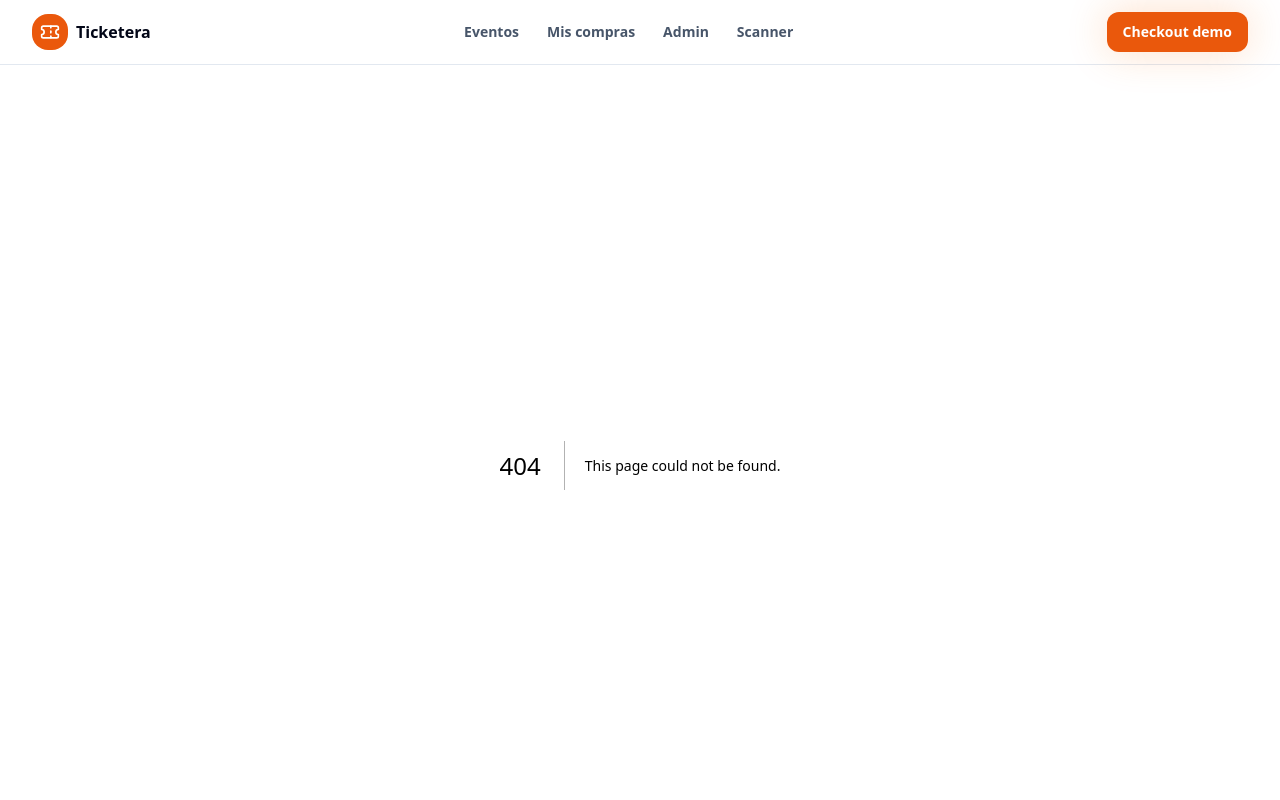
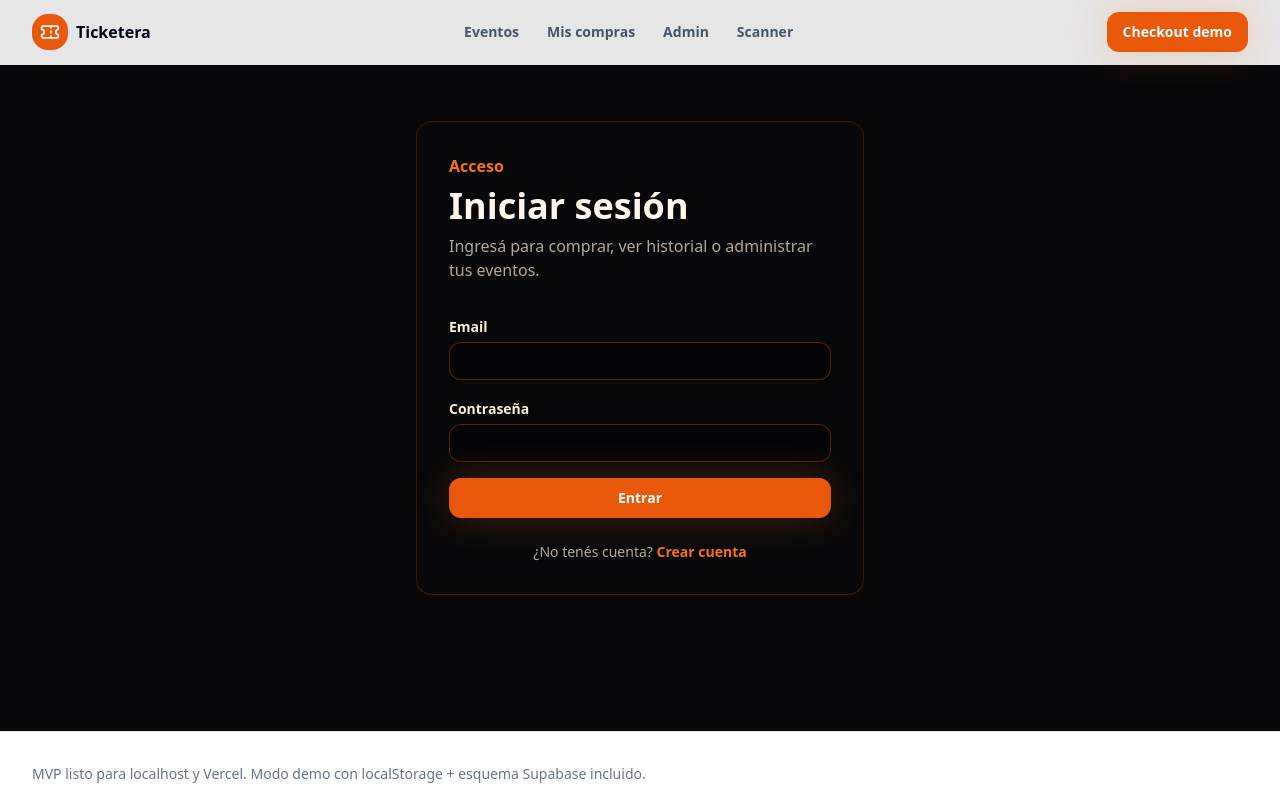
Before and after one commit to tatofa/tiketera, a Next.js app: page /auth/login in a window 1280 px wide. Before the commit this address had no page. Shown: the top 800 px of the page. Built offline with nearby package versions, Linux system fonts and the light colour scheme.

Commit message:
Add real Supabase login page

```diff
--- /dev/null
+++ b/app/auth/login/page.tsx
@@ -0,0 +1,23 @@
+'use client';
+
+import Link from 'next/link';
+import { useRouter } from 'next/navigation';
+import { useState } from 'react';
+import { createBrowserSupabaseClient } from '@/lib/supabase';
+
+export default function LoginPage(){
+ const router=useRouter();
+ const [email,setEmail]=useState('');
+ const [password,setPassword]=useState('');
+ const [error,setError]=useState('');
+ const [loading,setLoading]=useState(false);
+ async function submit(e: React.FormEvent){
+  e.preventDefault(); setLoading(true); setError('');
+  const supabase=createBrowserSupabaseClient();
+  if(!supabase){setError('Faltan variables de Supabase.'); setLoading(false); return;}
+  const {error}=await supabase.auth.signInWithPassword({email,password});
+  if(error){setError(error.message); setLoading(false); return;}
+  router.push('/mi-cuenta/compras'); router.refresh();
+ }
+ return <section className="container-page py-14"><div className="mx-auto max-w-md card p-8"><p className="font-bold text-brand-500">Acceso</p><h1 className="mt-2 text-4xl font-black">Iniciar sesión</h1><p className="mt-2 text-orange-100/70">Ingresá para comprar, ver historial o administrar tus eventos.</p><form onSubmit={submit} className="mt-8 space-y-4"><div><label className="label">Email</label><input className="input mt-1" type="email" value={email} onChange={e=>setEmail(e.target.value)} required/></div><div><label className="label">Contraseña</label><input className="input mt-1" type="password" value={password} onChange={e=>setPassword(e.target.value)} required/></div>{error&&<p className="rounded-xl bg-red-950/70 p-3 text-sm text-red-100">{error}</p>}<button className="btn-primary w-full" disabled={loading}>{loading?'Ingresando...':'Entrar'}</button></form><p className="mt-6 text-center text-sm text-orange-100/70">¿No tenés cuenta? <Link className="font-bold text-brand-500" href="/auth/registro">Crear cuenta</Link></p></div></section>
+}
```
